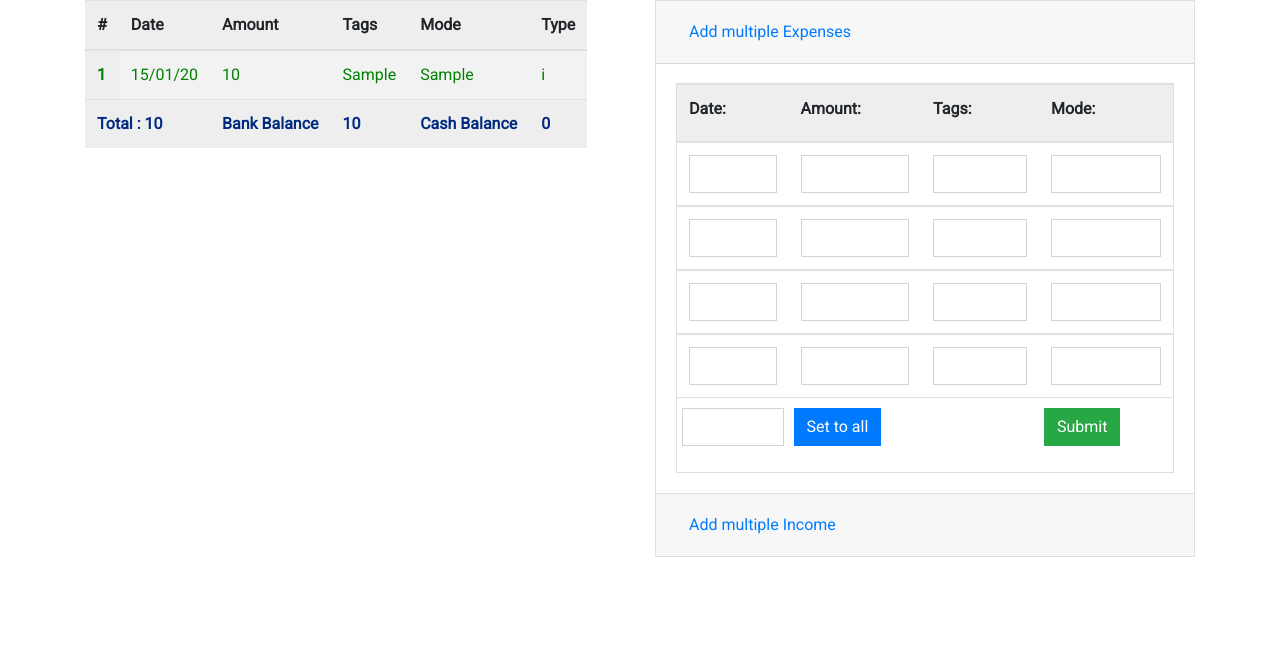
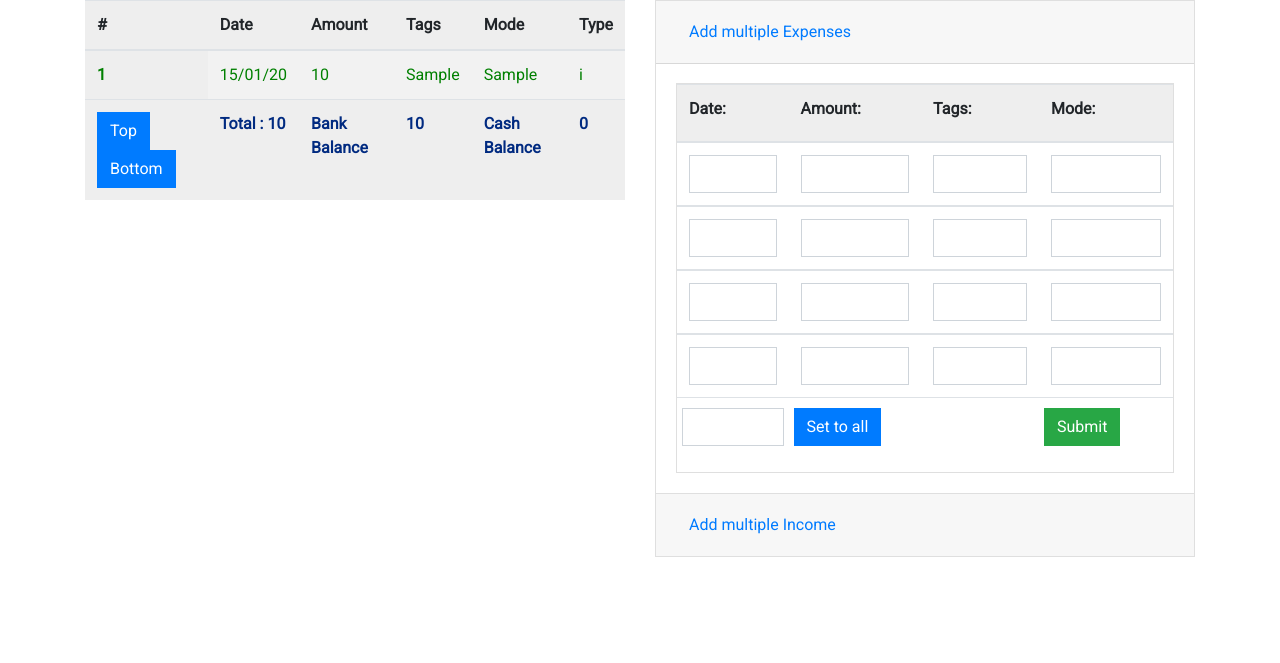
Before and after one commit to siddheshkand/expenses, a Django app: page / in a window 1280 px wide. Shown: the part 48-711 px from the top of the page. Run offline with Django 3.2, Linux system fonts and the light colour scheme; a user stored in the database is signed in; tables that the repository leaves empty hold one stand-in row (values such as "Sample post"); some libraries are stand-ins or nearby versions.

Commit message:
requirements added

```diff
--- a/home/templates/home/home.html
+++ b/home/templates/home/home.html
@@ -46,7 +46,7 @@
     <div class="container">
         <div class="row mt-2">
             <div class="col-sm-6">
-                <table class="table table-striped tableFixHead">
+                <table class="table table-striped tableFixHead" id="e_i_table">
                     <thead>
                     <tr>
                         <th scope="col">#</th>
@@ -84,7 +84,11 @@
                     <tfoot>
                     <tr style="color: #002a80;font-weight: bolder">
 
-                        <td colspan="2">Total : {{ total }}</td>
+                        <td>
+                            <button class="btn btn-primary" onclick="gotoTop()">Top</button>
+                            <button class="btn btn-primary" onclick="gotoBottom()">Bottom</button>
+                        </td>
+                        <td>Total : {{ total }}</td>
                         <td>Bank Balance</td>
                         <td>{{ bank_balance }}</td>
                         <td>Cash Balance</td>
@@ -244,4 +248,16 @@
             })
         }
     </script>
+    <script>
+        function gotoTop() {
+            var objDiv = document.getElementById("e_i_table");
+            objDiv.scrollTop = 0;
+        }
+
+        function gotoBottom() {
+            var objDiv = document.getElementById("e_i_table");
+            objDiv.scrollTop = objDiv.scrollHeight;
+        }
+
+    </script>
 {% endblock script %}
```
